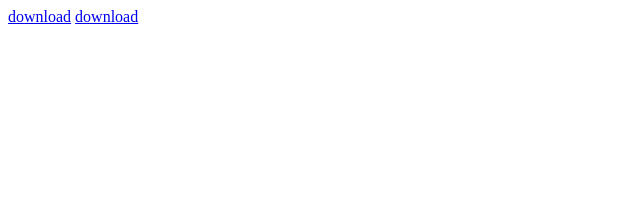
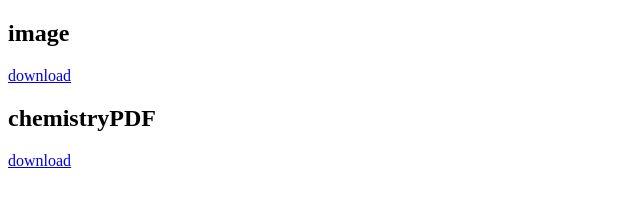
Before and after one commit to balaji-526/pdfDownload, a plain HTML site: page index.html in a window 1280 px wide. Shown: the whole page, without its empty margins (0-640 px from the left). Drawn offline with Linux system fonts and the light colour scheme.

Commit message:
Update index.html 2

```diff
--- a/index.html
+++ b/index.html
@@ -4,10 +4,20 @@
     <meta charset="UTF-8">
     <meta name="viewport" content="width=device-width, initial-scale=1.0">
     <title>Document</title>
-    <link rel="stylesheet" href="image.png">
+    <link rel="stylesheet" href="stylesheet.css">
 </head>
 <body>
-    <a href="image.png" download>download</a>
-    <a href="chemistry 1.pdf" download >download</a>
+    <div>
+    <nav>
+
+        <h2>image</h2>
+        <a href="image.png" download>download</a>
+    </nav>
+    <nav>
+
+        <h2>chemistryPDF</h2>
+        <a href="chemistry 1.pdf" download >download</a>
+    </nav>
+    </div>
 </body>
 </html>
```
